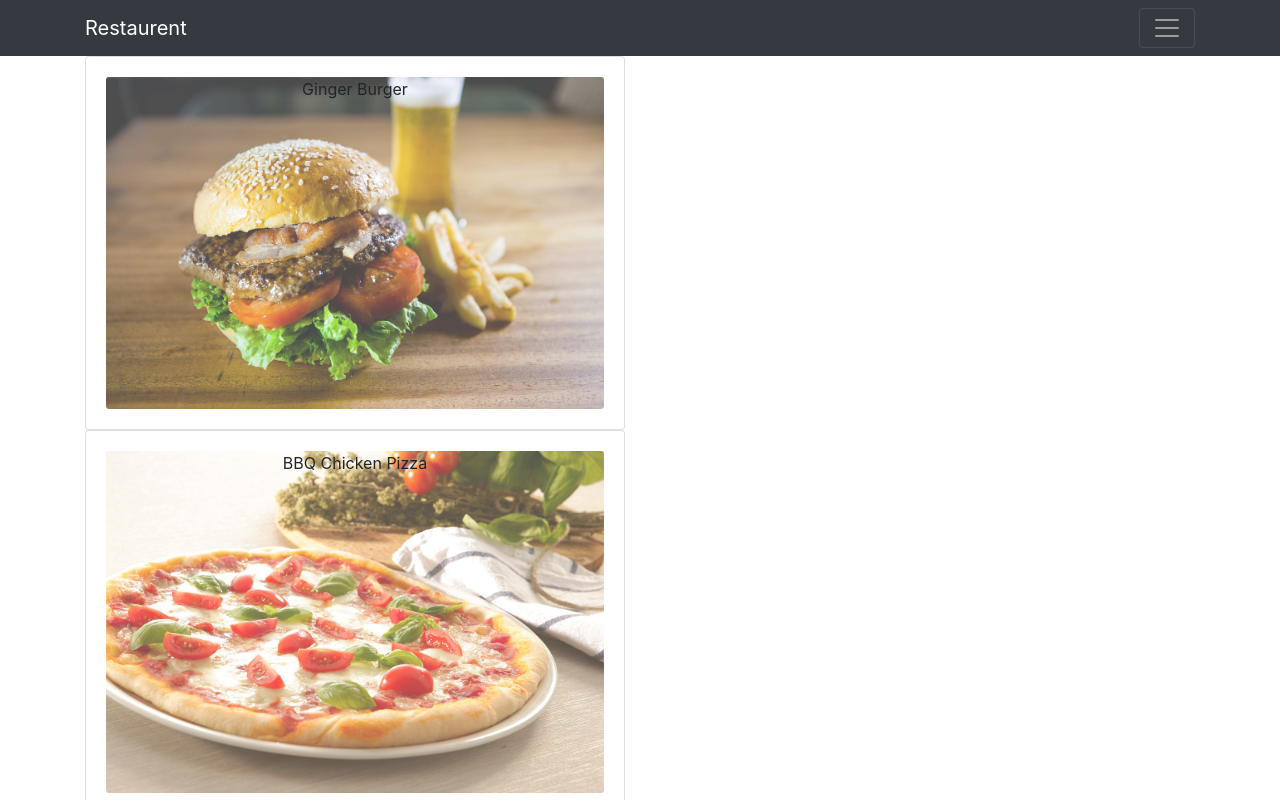
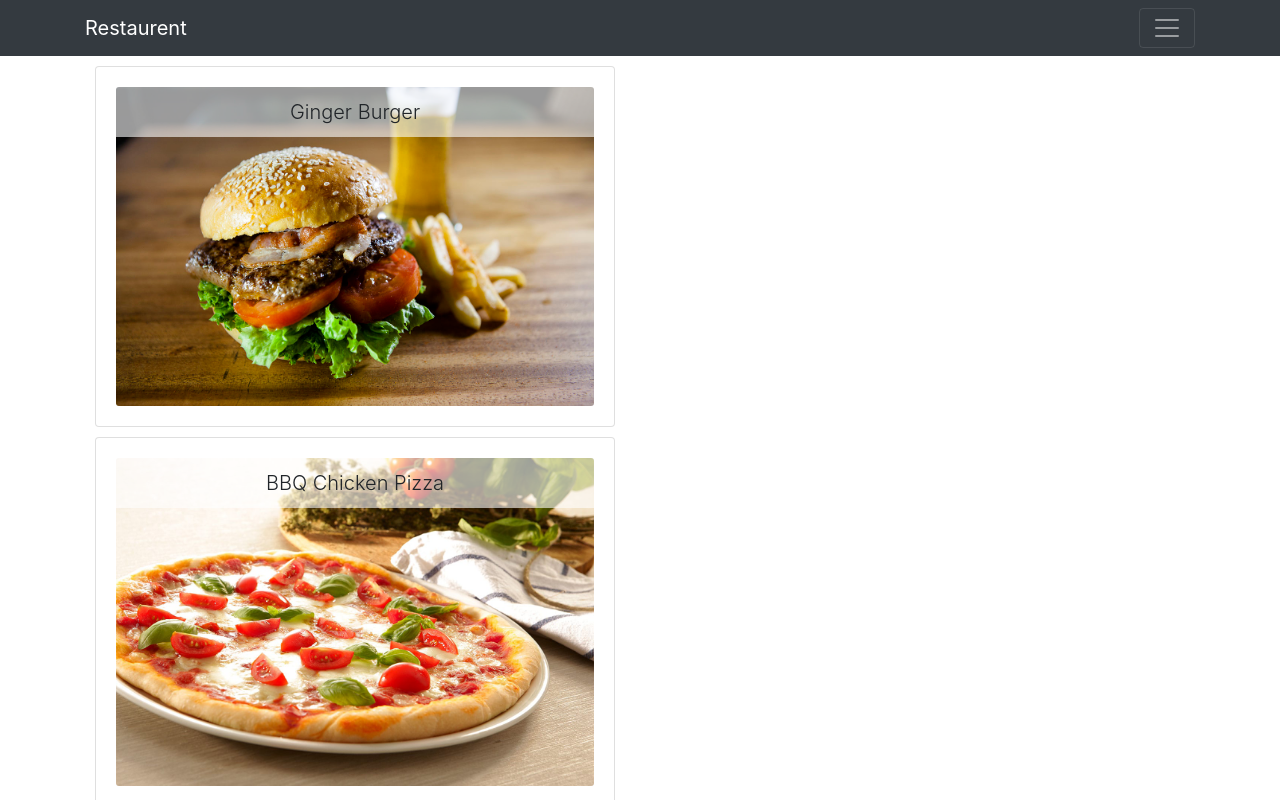
Before and after one commit to theSohanur/restaurent-project, a React (Create React App) app: page /menu in a window 1280 px wide. Shown: the top 800 px of the page. Built offline with nearby package versions, Linux system fonts and the light colour scheme.

Commit message:
Add Dishdetail

```diff
--- /dev/null
+++ b/src/components/body/DishDetail.js
@@ -0,0 +1,22 @@
+import React from 'react'
+import {Card, CardImg,  CardBody, CardTitle,CardText } from 'reactstrap';
+
+const DishDetail = (props) => {
+    return (
+        <div>
+            <Card style={{marginTop:"20px"}}>
+                <CardImg top src={props.dish.image} />
+                <CardBody style={{textAlign:"left"}} >
+                    <CardTitle>{props.dish.name}</CardTitle>
+                    <CardText>
+                        <p>{props.dish.description}</p>
+                        <p>{props.dish.price}/-</p>
+
+                    </CardText>
+                </CardBody>
+            </Card>
+        </div>
+    )
+}
+
+export default DishDetail
--- a/src/components/body/Menu.js
+++ b/src/components/body/Menu.js
@@ -1,24 +1,39 @@
 import React, { Component } from 'react'
 import DISHES from '../../data/Dishes';
 import MenuItem from './MenuItem';
+import DishDetail from './DishDetail';
 
 export class Menu extends Component {
 
     state = {
-        dishes: DISHES
+        dishes: DISHES,
+        selectedDish:null
+    }
+    onDishSelect = dish =>{
+        console.log(dish);
+        this.setState({selectedDish:dish})
     }
 
     render() {
         const menu = this.state.dishes.map(item => {
             return(
-                <MenuItem dish={item} key={item.id}/>
+                <MenuItem dish={item} key={item.id} DishSelect={()=>this.onDishSelect(item)} />
             )
         })
+
+        let dishDetail = null;
+
+        if(this.state.selectedDish != null){
+            dishDetail = <DishDetail dish ={this.state.selectedDish} />
+        }
         return (
             <div className="container">
                 <div className="row">
                     <div className="col-6">
                         {menu}
+                    </div>
+                    <div className="col-6">
+                        {dishDetail}
                     </div>
                 </div>
             </div>
--- a/src/components/body/MenuItem.js
+++ b/src/components/body/MenuItem.js
@@ -5,11 +5,11 @@ const MenuItem = props => {
     console.log(props);
     return (
         <div>
-            <Card>
+            <Card style = {{margin:"10px"}}>
                 <CardBody>
-                    <CardImg width="100%" alt ={props.dish.name} src = {props.dish.image} style={{opacity:0.7}} ></CardImg>
+                    <CardImg width="100%" alt ={props.dish.name} src = {props.dish.image}></CardImg>
                     <CardImgOverlay>
-                        <CardTitle>{props.dish.name}</CardTitle>
+                        <CardTitle className="lead" style= {{cursor:"pointer",display:"block",padding:"10px 15px",backgroundColor:"rgba(255,255,255,.6)"}} onClick={props.DishSelect} >{props.dish.name}</CardTitle>
                     </CardImgOverlay>
                 </CardBody>
             </Card>
```
Also changed, not shown: 1 other file (tests, documents, lock files or other folders).
